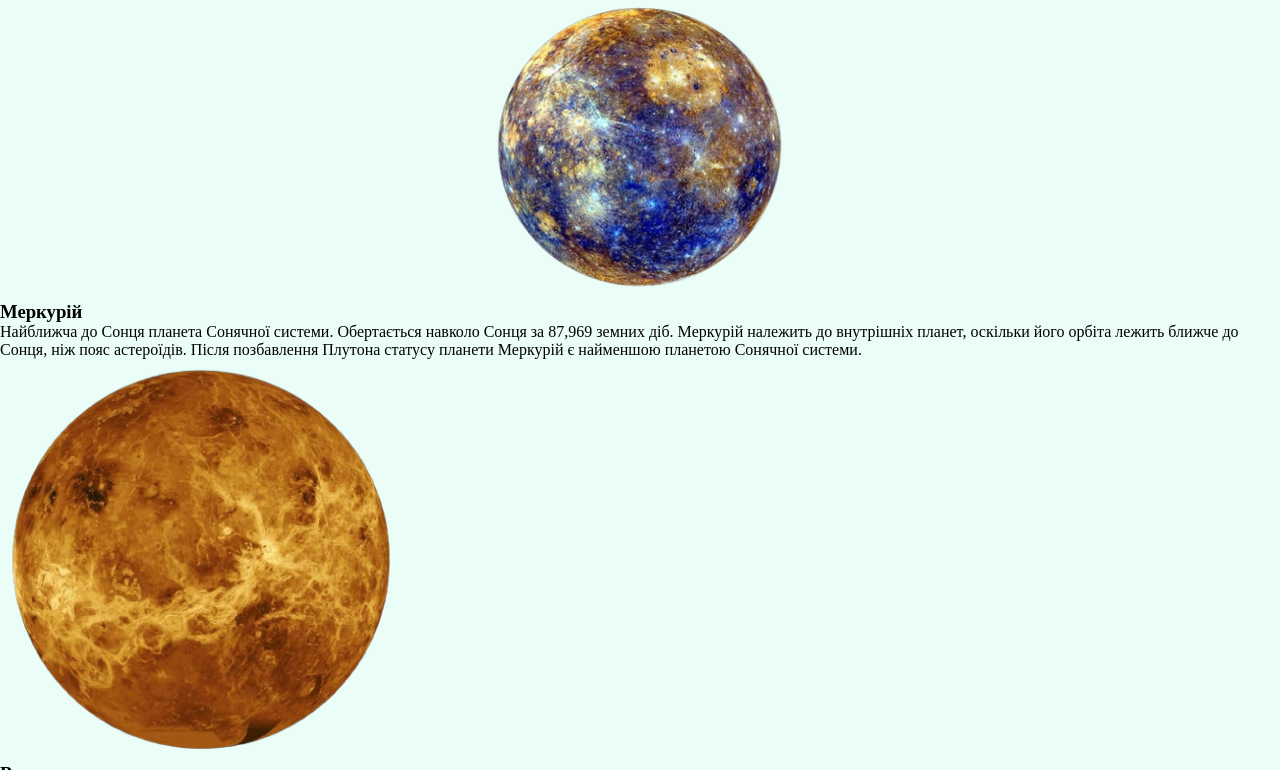
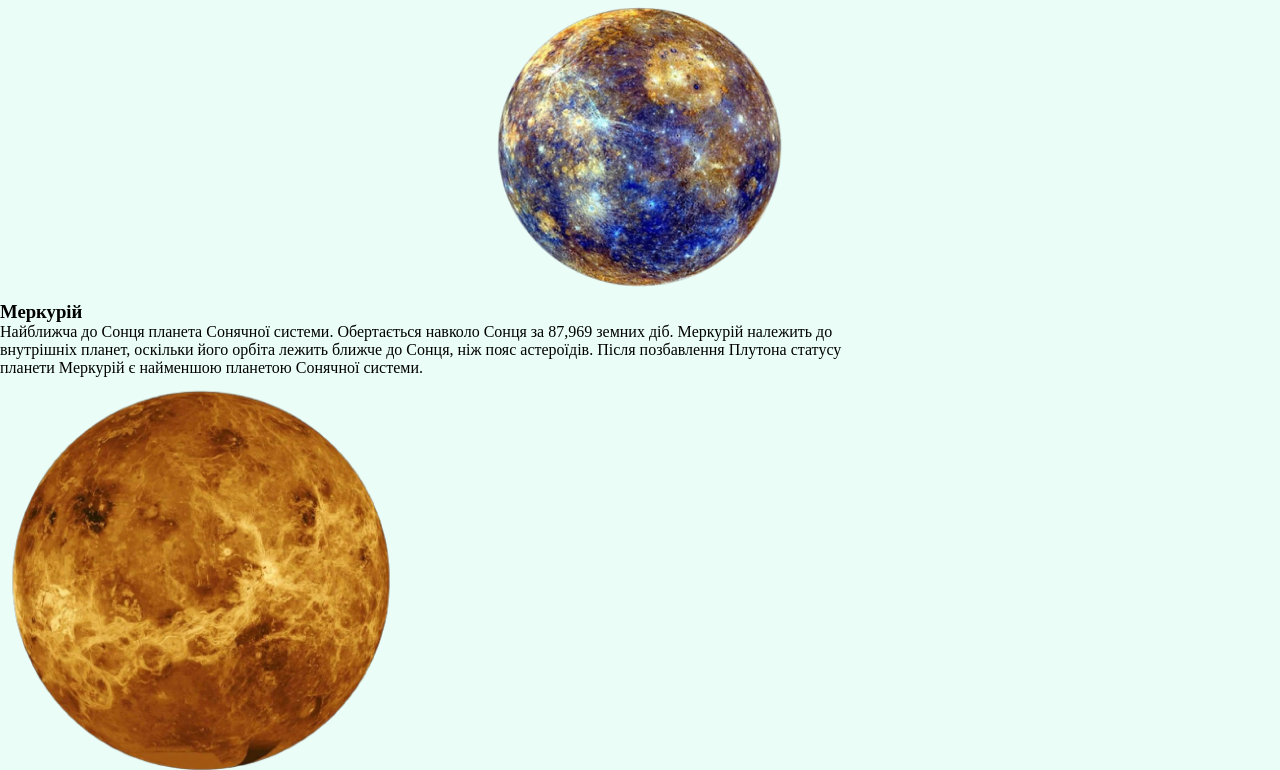
Before and after one commit to Coconutcharmer/planets, a plain HTML site: page index.html in a window 1280 px wide. Shown: the part 30-800 px from the top of the page. Drawn offline with Linux system fonts and the light colour scheme.

Commit message:
homework

```diff
--- a/style/page.css
+++ b/style/page.css
@@ -18,6 +18,9 @@ body {
 .img-left {
     text-align: left;
 }
-*P {
-
+p {
+    width: 868px;
+    height: 57px;
+    top: 494px;
+    left: 25px;
 }
```
